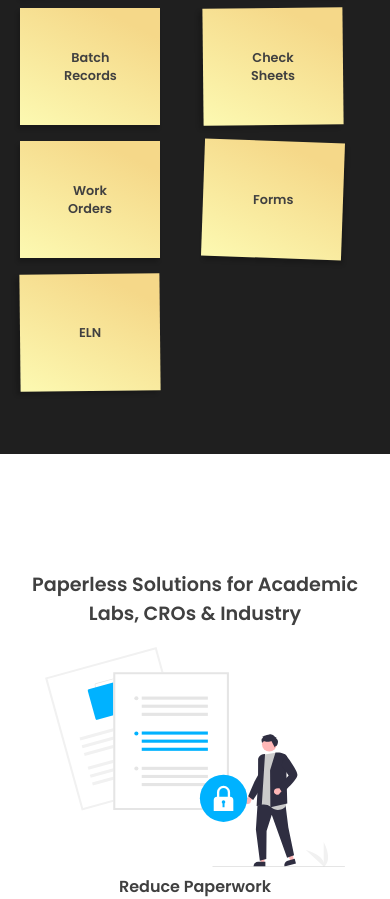
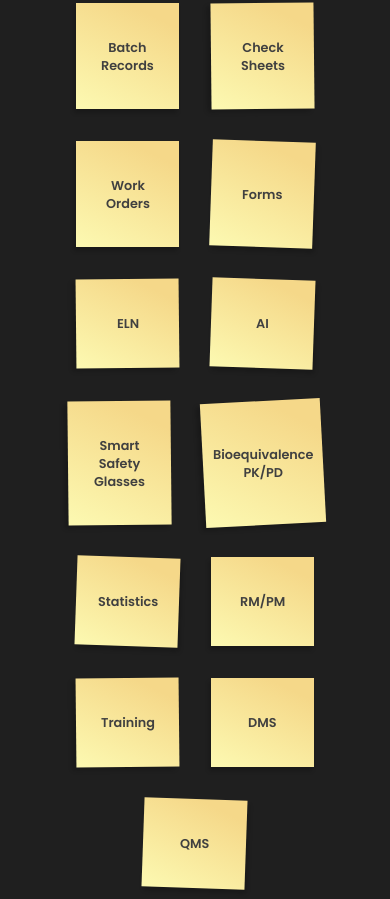
Before and after one commit to syedq707/dgxp-vue, a Vue app in the folder dgxp-landing/: page / in a window 390 px wide. Shown: the part 2139-3038 px from the top of the page. Built offline with nearby package versions, Linux system fonts and the light colour scheme.

Commit message:
Sticky notes added

```diff
--- a/dgxp-landing/src/components/ApplicationSection.vue
+++ b/dgxp-landing/src/components/ApplicationSection.vue
@@ -1,14 +1,35 @@
 <template>
   <section id="application-section">
     <div class="boxed">
-        <h3 class="center" data-aos="fade-up" data-aos-duration="600" data-aos-easing="ease-in-out">Your All-in-One
-                    Documentation Solution</h3>
-          <video class="video" poster="../assets/img/dgxp-video-poster-min.jpg" autoplay loop muted
-                    data-aos="zoom-in" data-aos-duration="1400" data-aos-easing="ease-in-out" data-aos-delay="200">
+      <h3
+        class="center"
+        data-aos="fade-up"
+        data-aos-duration="600"
+        data-aos-easing="ease-in-out"
+      >
+        Your All-in-One Documentation Solution
+      </h3>
+      <video
+        class="video"
+        poster="../assets/img/dgxp-video-poster-min.jpg"
+        autoplay
+        loop
+        muted
+        data-aos="zoom-in"
+        data-aos-duration="1400"
+        data-aos-easing="ease-in-out"
+        data-aos-delay="200"
+      >
         <!-- HTML 5 browsers will play one of these -->
-            <source src="../assets/video/dgxp-layout-video.webm" type="video/webm" />
+        <source
+          src="../assets/video/dgxp-layout-video.webm"
+          type="video/webm"
+        />
         <source src="../assets/video/dgxp-layout-video.mp4" type="video/mp4" />
-            <img src="../assets/img/dgxp-video-poster-min.jpg" title="Your browser does not support the <video> tag">
+        <img
+          src="../assets/img/dgxp-video-poster-min.jpg"
+          title="Your browser does not support the <video> tag"
+        />
       </video>
     </div>
 
@@ -22,7 +43,10 @@
       </div>
 
       <div class="notes note3">
-            <h4>Log<br> Books</h4>
+        <h4>
+          Log<br />
+          Books
+        </h4>
       </div>
 
       <div class="notes note2">
@@ -30,15 +54,24 @@
       </div>
 
       <div class="notes note1">
-            <h4>Batch<br> Records</h4>
+        <h4>
+          Batch<br />
+          Records
+        </h4>
       </div>
 
       <div class="notes note4">
-            <h4>Check<br> Sheets</h4>
+        <h4>
+          Check<br />
+          Sheets
+        </h4>
       </div>
 
       <div class="notes note1">
-            <h4>Work<br> Orders</h4>
+        <h4>
+          Work<br />
+          Orders
+        </h4>
       </div>
 
       <div class="notes note2">
@@ -47,14 +80,53 @@
       <div class="notes note4">
         <h4>ELN</h4>
       </div>
+
+      <div class="notes note2">
+        <h4>AI</h4>
+      </div>
+
+      <div class="notes note4">
+        <h4>
+          Smart <br />
+          Safety <br />
+          Glasses
+        </h4>
+      </div>
+
+      <div class="notes note3">
+        <h4>
+          Bioequivalence <br />
+          PK/PD
+        </h4>
+      </div>
+
+      <div class="notes note2">
+        <h4>Statistics</h4>
+      </div>
+
+      <div class="notes note1">
+        <h4>RM/PM</h4>
+      </div>
+
+      <div class="notes note4">
+        <h4>Training</h4>
+      </div>
+
+      <div class="notes note1">
+        <h4>DMS</h4>
+      </div>
+
+      <div class="notes note2">
+        <h4>QMS</h4>
+      </div>
     </div>
   </section>
 </template>
 
 <script>
 export default {
-    name: 'ApplicationSection'
-}
+  name: "ApplicationSection",
+};
 </script>
 
 <style>
@@ -70,7 +142,8 @@ export default {
 
   display: grid;
   place-items: center;
-        width: clamp(40px, 90%, 140px);
+  min-width: clamp(5rem, 3.659vw + 4.36rem, 8.75rem);
+  padding: 0.6em;
   aspect-ratio: 1.2 / 1;
 
   --grad-angle: calc(206.22deg - var(--rotate));
@@ -85,7 +158,6 @@ export default {
 
   --adjust: calc(-1 * var(--rotate));
   transform: rotate(var(--adjust));
-
 }
 
 .note1 {
@@ -113,8 +185,6 @@ export default {
   --rotate: -0.6deg;
 }
 
-
-
 #application-section {
   padding: clamp(4rem, 12vw, 10rem) 0;
   background-color: var(--dark-bg);
@@ -130,9 +200,7 @@ export default {
   margin-top: clamp(2em, 4%, 4em);
 }
 
-
 @media only screen and (min-width: 1025px) {
-
   #application-section .stacked {
     margin-bottom: -12em;
   }
--- a/dgxp-landing/src/pages/index.vue
+++ b/dgxp-landing/src/pages/index.vue
@@ -349,9 +349,11 @@ footer {
 .stacked {
   width: 90vw;
 
-  display: grid;
-  grid-template-columns: repeat(auto-fit, minmax(min(120px, 100%), 1fr));
-  gap: 1rem;
+  /* display: grid; */
+  /* grid-template-columns: repeat(auto-fit, minmax(min(120px, 100%), 1fr)); */
+  display: flex;
+  flex-wrap: wrap;
+  gap: 2rem;
   justify-content: center;
 }
 
```
Lines whose indentation alone changed are shown as unchanged.
